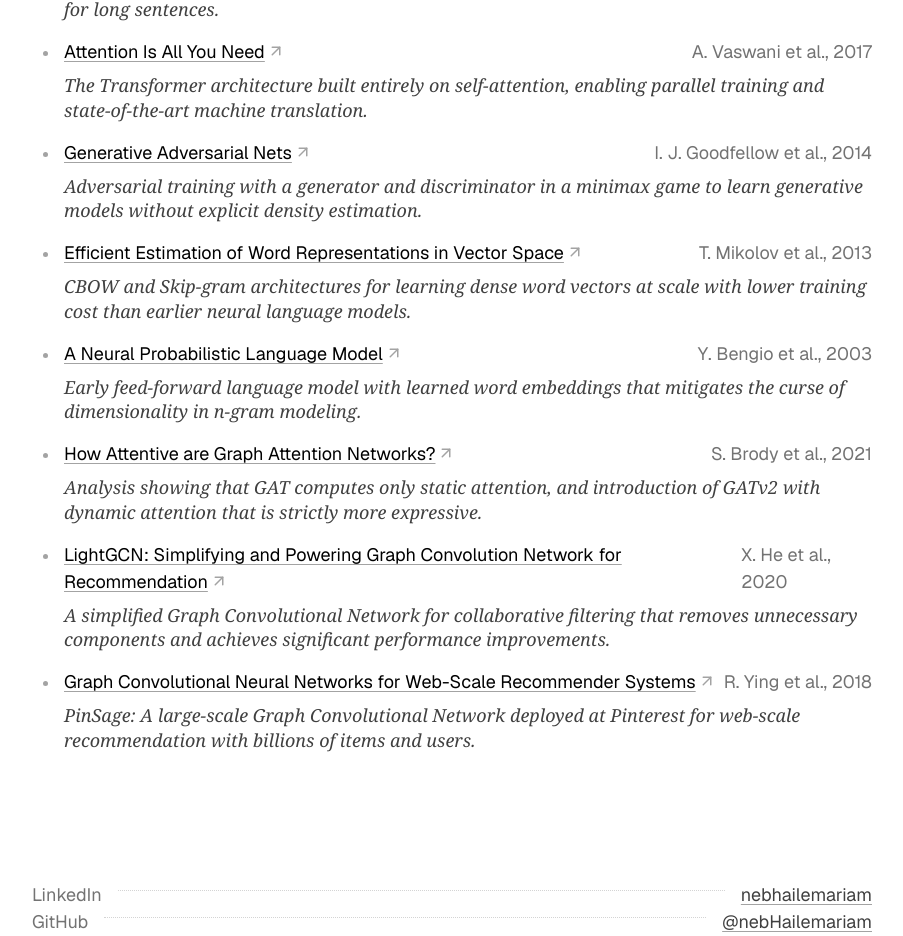
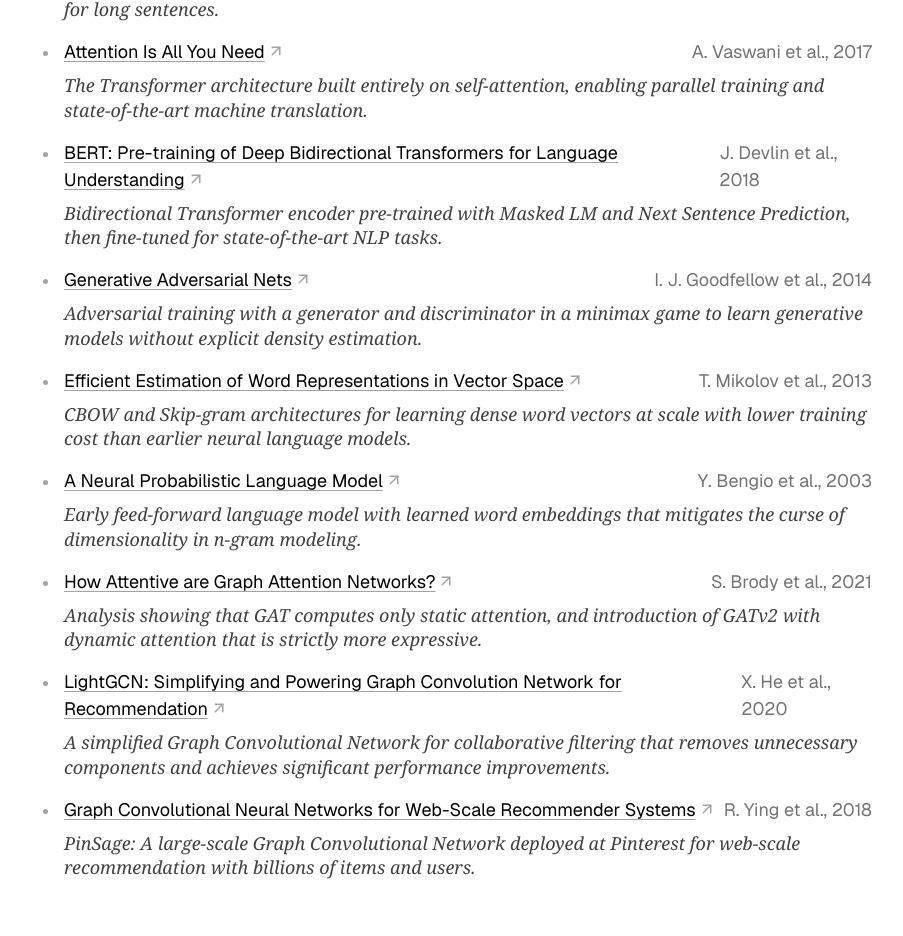
Before and after one commit to nebHailemariam/nebHailemariam.github.io, a Next.js app in the folder my-website/: page /reading in a window 1280 px wide. Shown: the part 2054-2990 px from the top of the page, without its empty margins (188-1091 px from the left). Built offline with nearby package versions, Linux system fonts and the light colour scheme.

Commit message:
feat: add BERT research paper to reading sections

```diff
--- a/my-website/components/reading/reading-data.ts
+++ b/my-website/components/reading/reading-data.ts
@@ -161,6 +161,14 @@ export const readingSections: ReadingSection[] = [
           "The Transformer architecture built entirely on self-attention, enabling parallel training and state-of-the-art machine translation.",
       },
       {
+        href: "https://arxiv.org/abs/1810.04805",
+        title:
+          "BERT: Pre-training of Deep Bidirectional Transformers for Language Understanding",
+        meta: "J. Devlin et al., 2018",
+        description:
+          "Bidirectional Transformer encoder pre-trained with Masked LM and Next Sentence Prediction, then fine-tuned for state-of-the-art NLP tasks.",
+      },
+      {
         href: "https://arxiv.org/abs/1406.2661",
         title: "Generative Adversarial Nets",
         meta: "I. J. Goodfellow et al., 2014",
```
